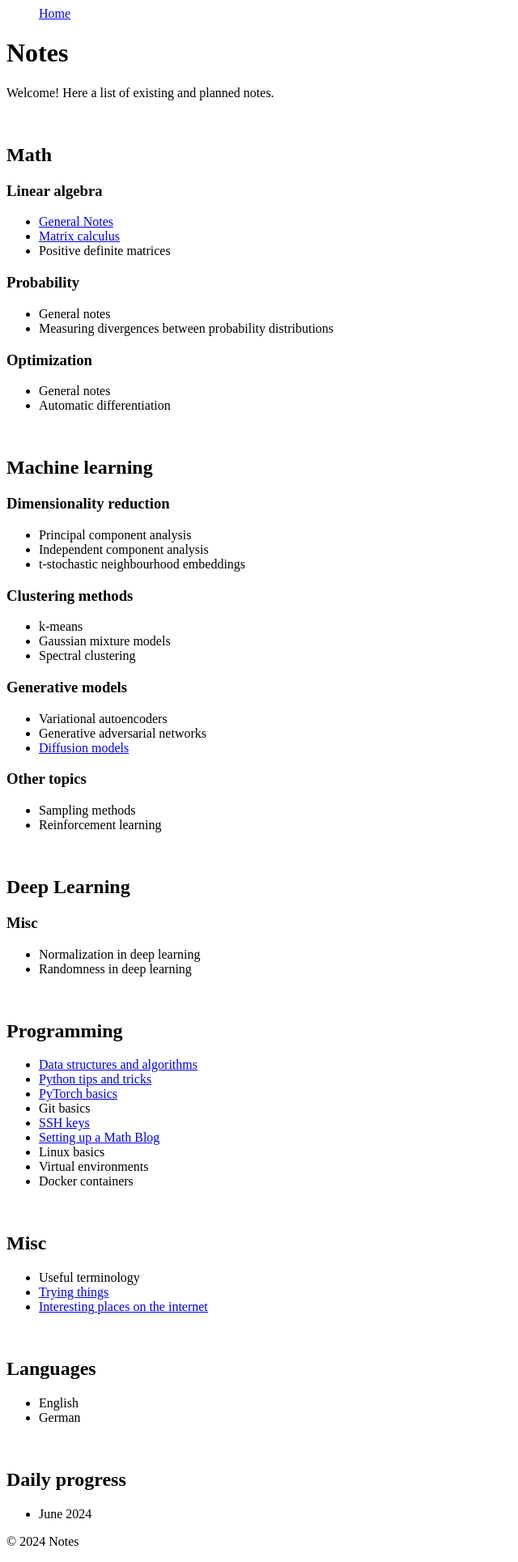
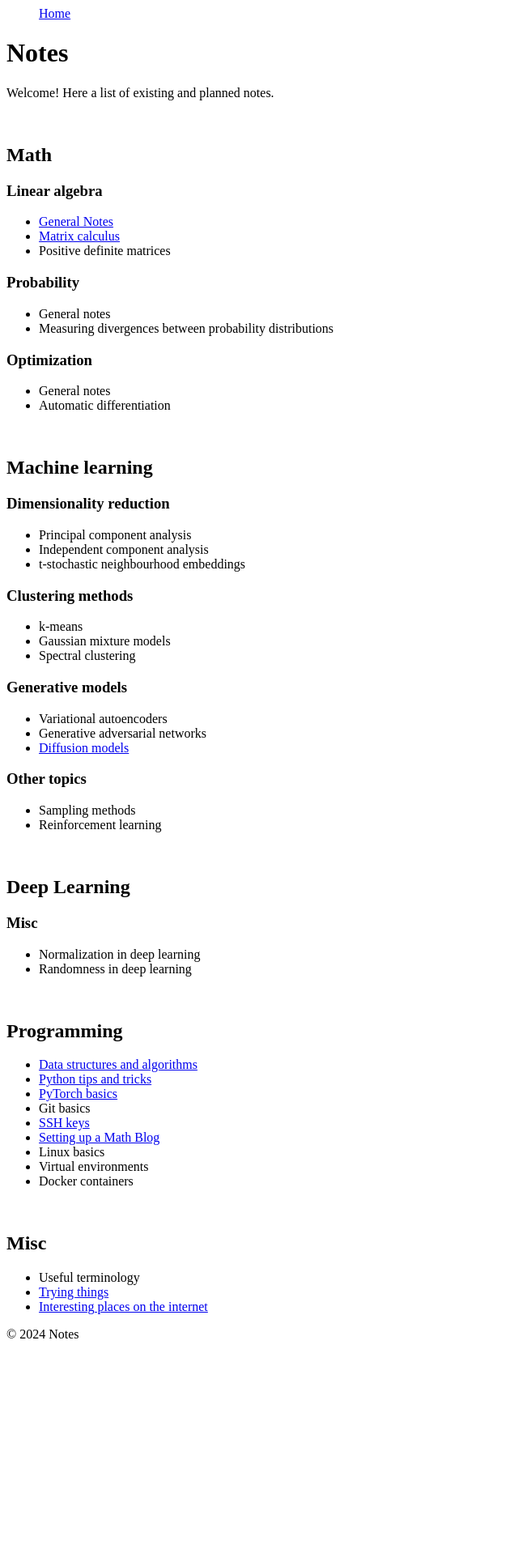
Before and after one commit to neeravkarani/notes, a Jekyll site: the page built from index.md, in a window 1280 px wide. Shown: the whole page at 81% size, without its empty margins (0-640 px from the left). Built offline with Jekyll 4.4.1, drawn with Linux system fonts in a browser that asks for light colours; after the commit the page ends 1673 px from its top, so only the background shows below that.

Commit message:
small changes

```diff
--- a/index.md
+++ b/index.md
@@ -72,14 +72,3 @@ Welcome! Here a list of existing and planned notes.
  - Useful terminology
  - [Trying things]({{ site.baseurl }}{% link _posts/misc/2024-06-18-trying-things.md %})
  - [Interesting places on the internet]({{ site.baseurl }}{% link _posts/misc/2024-06-18-interesting-places.md %})
-
-<br>
-
-## Languages
- - English
- - German
-
-<br>
-
-## Daily progress
- - June 2024
```
Also changed, not shown: _posts/misc/2024-06-18-interesting-places.md (+1 -0 lines).
